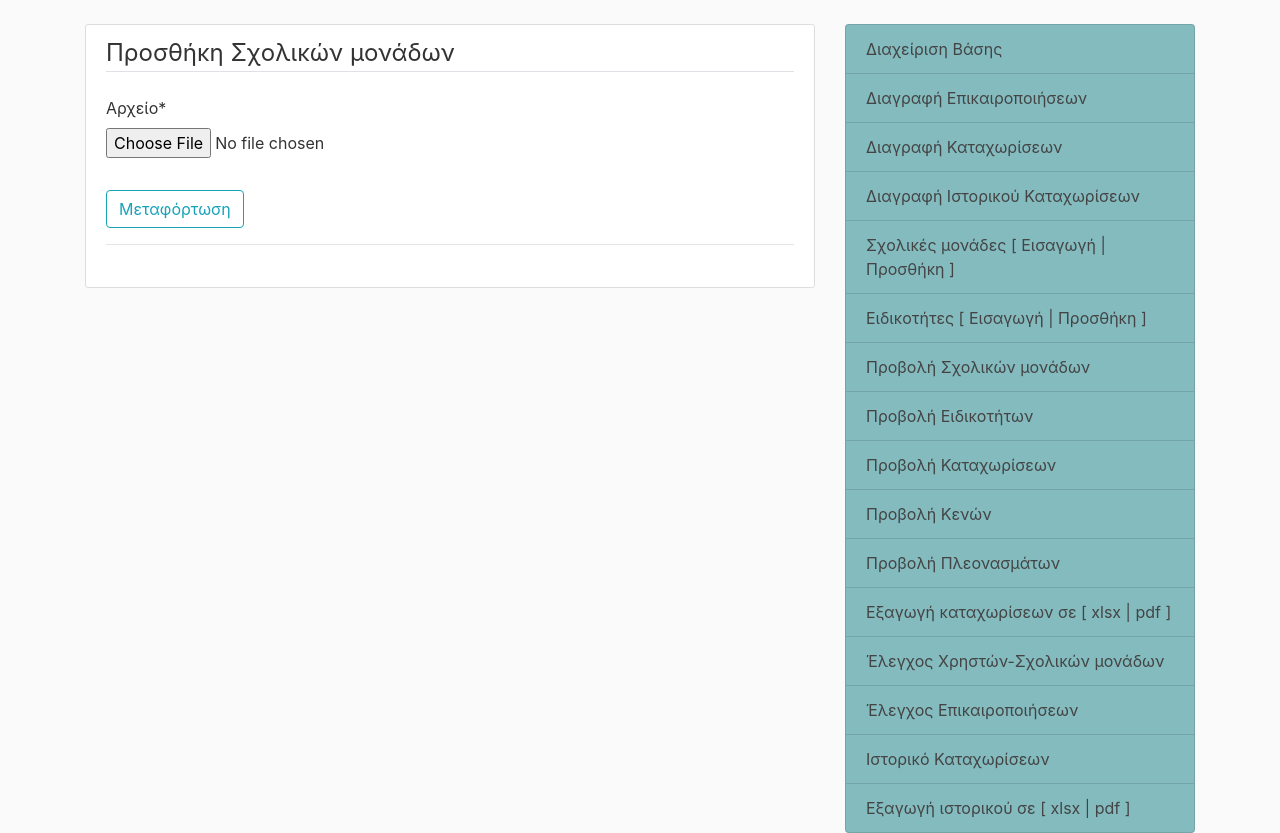
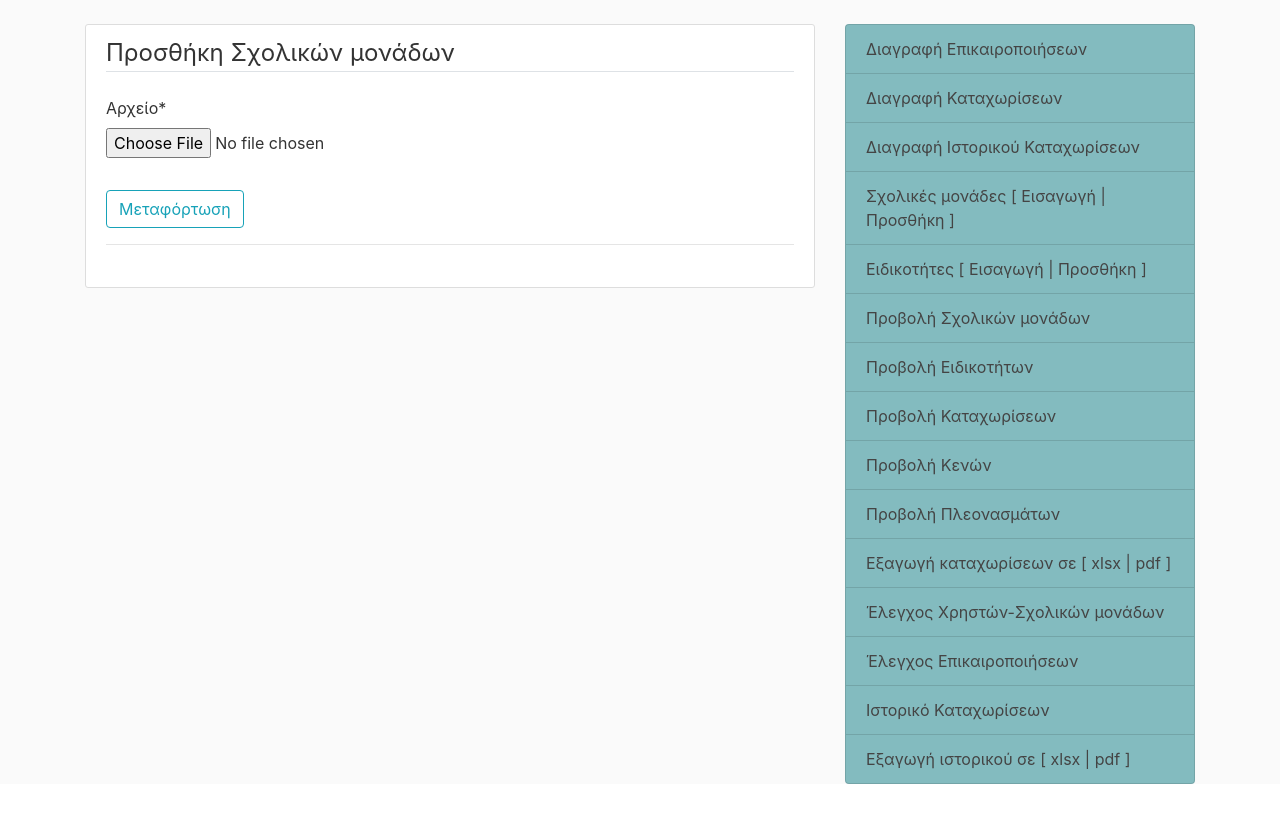
Before and after one commit to dideher/vacancies, a Django app: page /add_schools/ in a window 1280 px wide. Shown: the part 56-889 px from the top of the page. After the commit the page ends 840 px from the top, so only its background shows below. Run offline with Django 3.2, Linux system fonts and the light colour scheme; the visitor is signed in with stand-in values (Sample User, id 1); some libraries are stand-ins or nearby versions.

Commit message:
remove the /admin menu from the application menu

```diff
--- a/app/main_app/templates/main_app/base.html
+++ b/app/main_app/templates/main_app/base.html
@@ -73,9 +73,9 @@
             {% if user.is_superuser %}
                 <div class="col-md-4">
                     <ul class="list-group">
-                        <li class="list-group-item list-group-item-light sidebar">
+                        <!-- <li class="list-group-item list-group-item-light sidebar">
                             <a class="sidebar-item" href="/admin/">Διαχείριση Βάσης</a>
-                        </li>
+                        </li> -->
                         <li class="list-group-item list-group-item-light sidebar">
                             <a class="sidebar-item" href="{% url 'schools:clear_status' %}">Διαγραφή Επικαιροποιήσεων</a>
                         </li>
```
